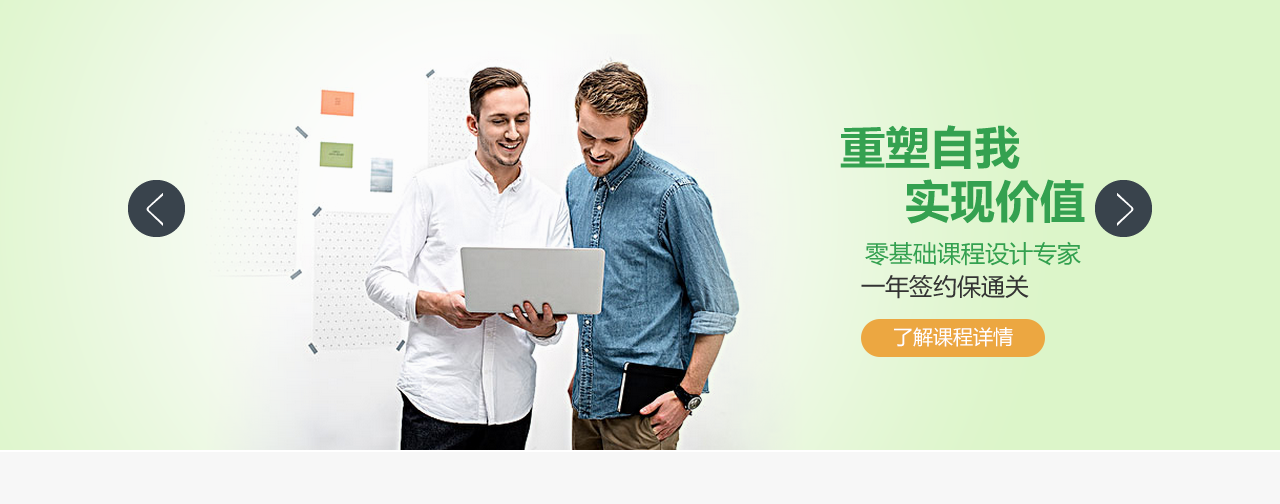
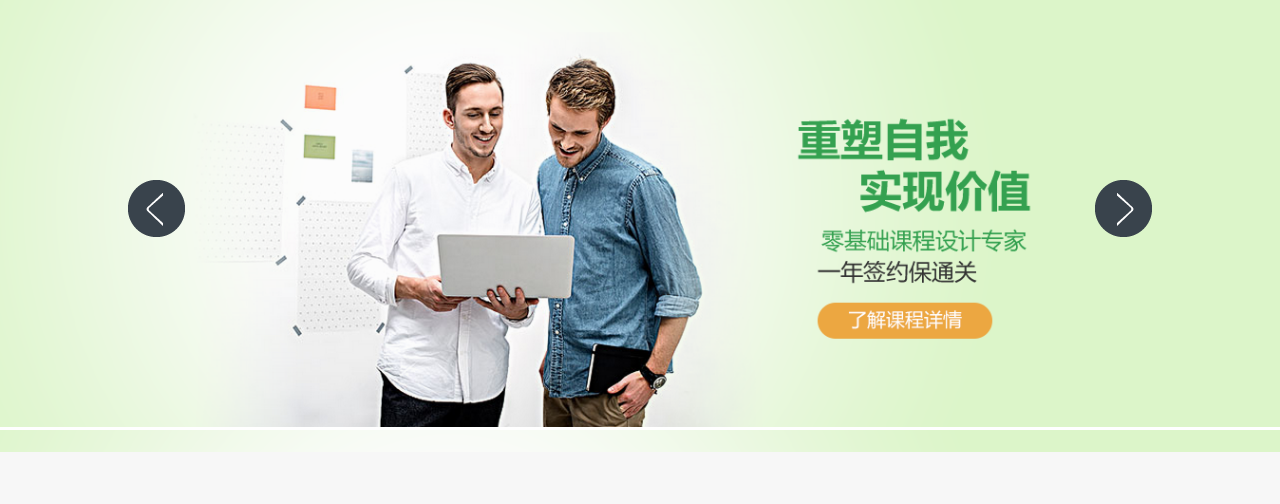
Before and after one commit to djq1996/xk, a website: page app/index.html in a window 1280 px wide. Shown: the part 205-709 px from the top of the page. Drawn offline with nearby package versions, Linux system fonts and the light colour scheme; some packages are replaced by stand-ins of ours; files that its build step writes are made by us from their sources.

Commit message:
董建强18.00
修改banner

```diff
--- a/app/styles/zhuye.css
+++ b/app/styles/zhuye.css
@@ -134,7 +134,11 @@ select {
 	width:100%;
 	}
 #index_banner ul li{
+	width: 100%;
 	float: left;
+}
+#index_banner ul li img{
+	width:100%
 }
 #index_banner .index_banner_left{
 	position: absolute;
```
